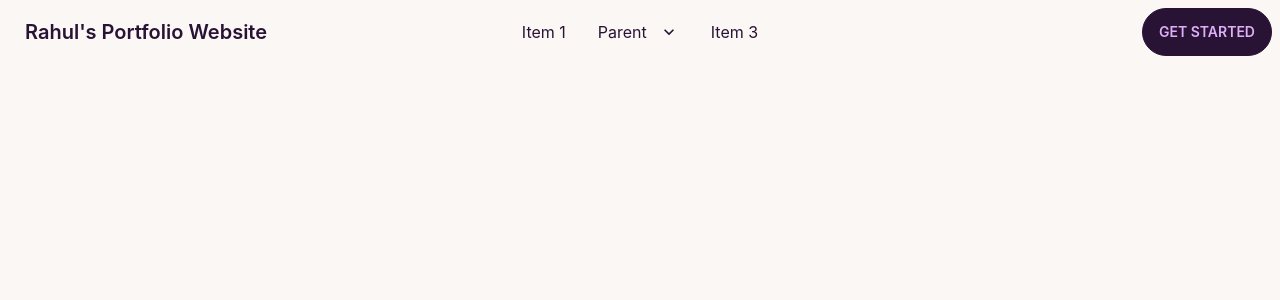
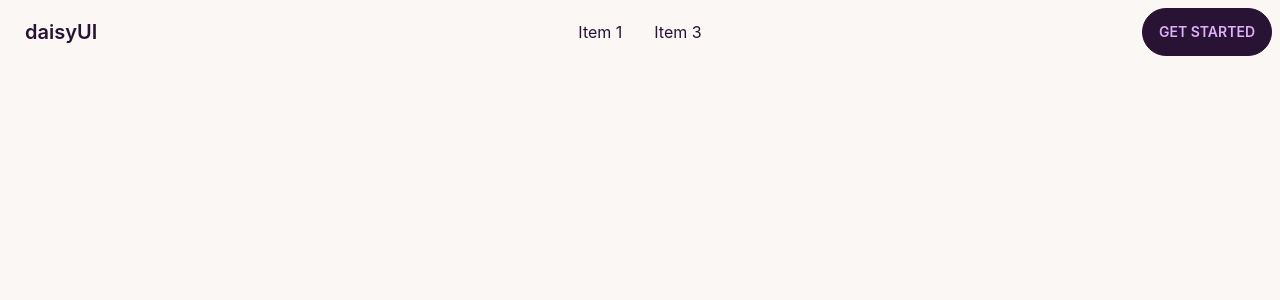
Before and after one commit to RAHUL573769/PortfolioWebsite, a React (Create React App) app: page / in a window 1280 px wide. Shown: the top 300 px of the page. Built offline with nearby package versions, Linux system fonts and the light colour scheme.

Commit message:
changes4 commit

```diff
--- a/src/Components/Home/Header.js
+++ b/src/Components/Home/Header.js
@@ -2,6 +2,17 @@ import React from "react";
 import img from "../../Images/ProfilePic.JPG";
 
 const Header = () => {
+  const menuItems = (
+    <>
+      <li>
+        <a>Item 1</a>
+      </li>
+
+      <li>
+        <a>Item 3</a>
+      </li>
+    </>
+  );
   return (
     <div>
       <div class="navbar bg-base-100">
@@ -27,71 +38,13 @@ const Header = () => {
               tabindex="0"
               class="menu menu-compact dropdown-content mt-3 p-2 shadow bg-base-100 rounded-box w-52"
             >
-              <li>
-                <a>Item 1</a>
-              </li>
-              <li tabindex="0">
-                <a class="justify-between">
-                  Parent
-                  <svg
-                    class="fill-current"
-                    xmlns="http://www.w3.org/2000/svg"
-                    width="24"
-                    height="24"
-                    viewBox="0 0 24 24"
-                  >
-                    <path d="M8.59,16.58L13.17,12L8.59,7.41L10,6L16,12L10,18L8.59,16.58Z" />
-                  </svg>
-                </a>
-                <ul class="p-2">
-                  <li>
-                    <a>Submenu 1</a>
-                  </li>
-                  <li>
-                    <a>Submenu 2</a>
-                  </li>
-                </ul>
-              </li>
-              <li>
-                <a>Item 3</a>
-              </li>
+              {menuItems}
             </ul>
           </div>
-          <a class="btn btn-ghost normal-case text-xl">
-            Rahul's Portfolio Website
-          </a>
+          <a class="btn btn-ghost normal-case text-xl">daisyUI</a>
         </div>
         <div class="navbar-center hidden lg:flex">
-          <ul class="menu menu-horizontal p-0">
-            <li>
-              <a>Item 1</a>
-            </li>
-            <li tabindex="0">
-              <a>
-                Parent
-                <svg
-                  class="fill-current"
-                  xmlns="http://www.w3.org/2000/svg"
-                  width="20"
-                  height="20"
-                  viewBox="0 0 24 24"
-                >
-                  <path d="M7.41,8.58L12,13.17L16.59,8.58L18,10L12,16L6,10L7.41,8.58Z" />
-                </svg>
-              </a>
-              <ul class="p-2">
-                <li>
-                  <a>Submenu 1</a>
-                </li>
-                <li>
-                  <a>Submenu 2</a>
-                </li>
-              </ul>
-            </li>
-            <li>
-              <a>Item 3</a>
-            </li>
-          </ul>
+          <ul class="menu menu-horizontal p-0">{menuItems}</ul>
         </div>
         <div class="navbar-end">
           <a class="btn">Get started</a>
```
